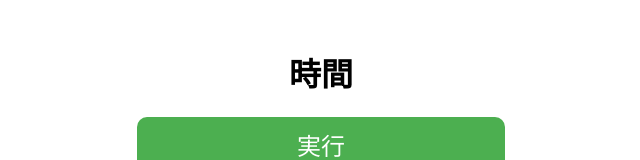
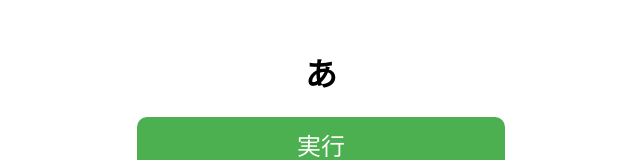
Before and after one commit to fgehwdf/time, a plain HTML site: page index.html in a window 1280 px wide. Shown: the top 160 px of the page, without its empty margins (319-959 px from the left). Drawn offline with Linux system fonts and the light colour scheme.

Commit message:
Update index.html

```diff
--- a/index.html
+++ b/index.html
@@ -34,7 +34,7 @@
   </style>
 </head>
 <body>
-  <h1>時間</h1>
+  <h1>あ</h1>
   <button onclick="adjustTime()">実行</button>
   <div class="current-time" id="current-time">現在時刻: --:--</div>
   <div class="result" id="result">結果がここに表示されます。</div>
```
